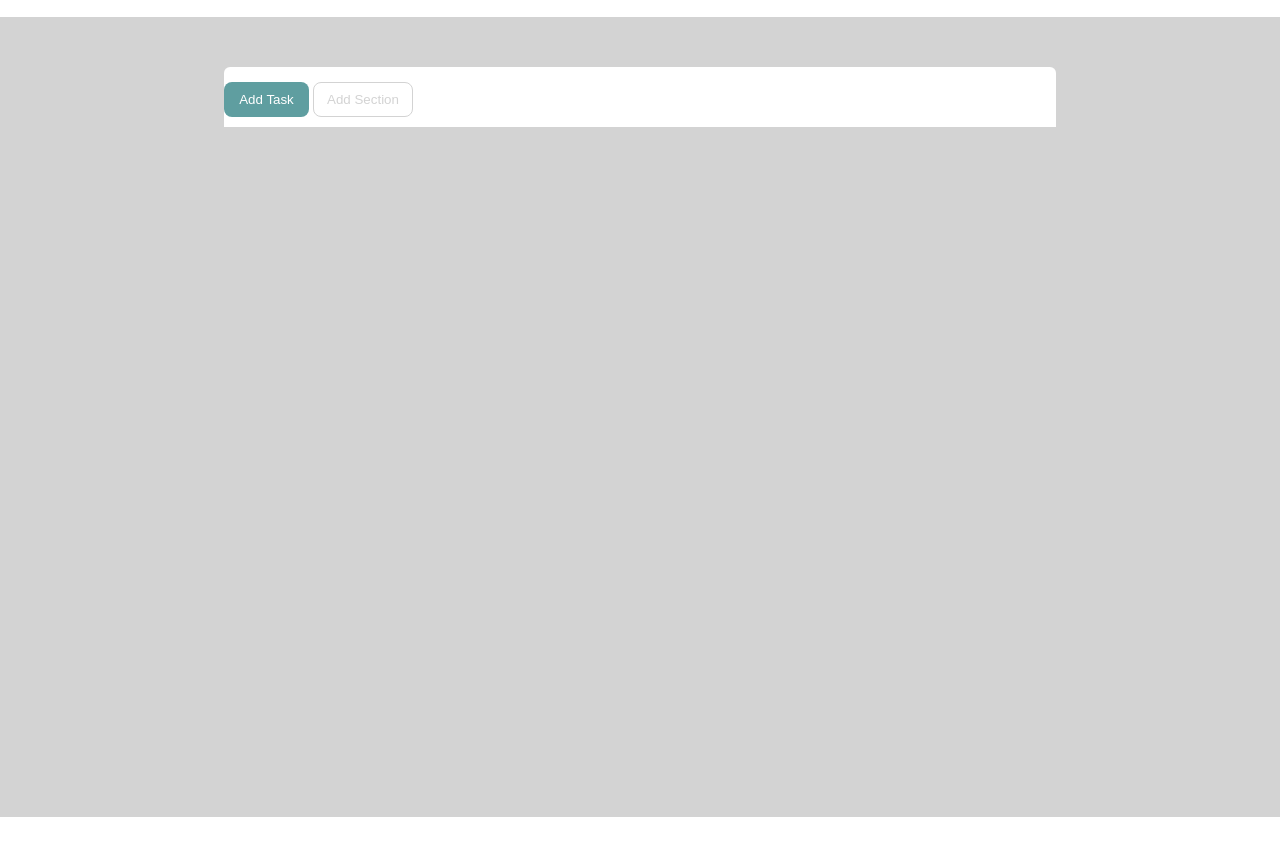
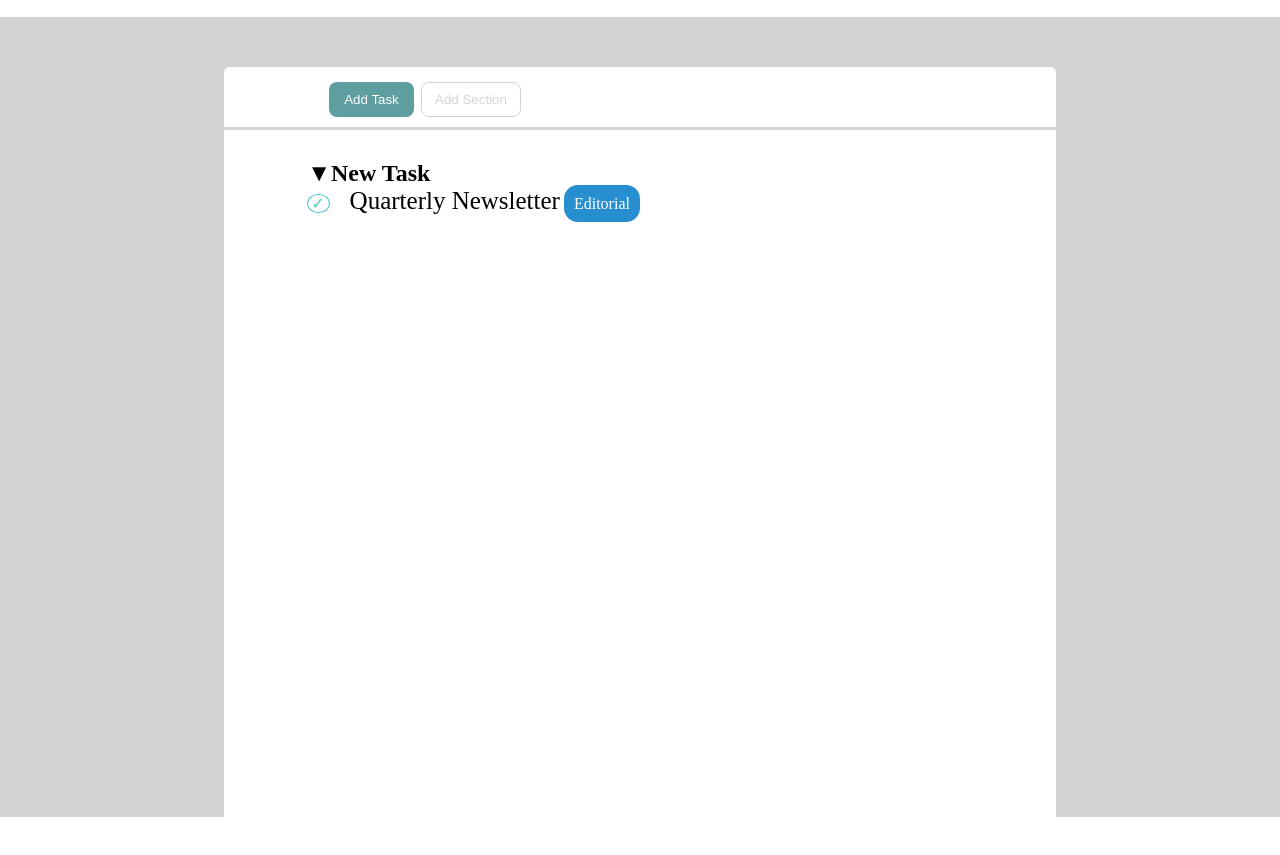
Before and after one commit to federicoverbicaro/html-css-toboolist, a plain HTML site: page assents/index.html in a window 1280 px wide. Shown: the part 83-938 px from the top of the page. Before the commit the page ends 900 px from the top, so only its background shows below. Drawn offline with Linux system fonts and the light colour scheme.

Commit message:
primo testo

```diff
--- a/assents/css/style.css
+++ b/assents/css/style.css
@@ -4,8 +4,8 @@
     box-sizing: border-box;
 }
 
-
-
+/* &#10005; questo e il codice per la x */
+/* &#10003;questoe il codice per la v */
 
 /* testata */
 
@@ -31,12 +31,14 @@ h1 {
 }
 
 /* corpo */
-main{
+main {
     width: 100%;
     height: 800px;
     background-color: lightgray;
 }
 
+
+/* primo contenitore  */
 .contenitore {
     width: 65%;
     height: 60px;
@@ -48,23 +50,82 @@ main{
 
 }
 
-input{
+input {
     width: 85px;
     height: 35px;
     padding: 9px;
-    border-radius:8px;
+    border-radius: 8px;
     border: none;
     margin-top: 15px;
 }
 
-#add-task{
+#add-task {
+    margin-left: 105px;
     background-color: cadetblue;
     color: white;
 }
 
-#add-section{
+#add-section {
+    margin-left: 3px;
     width: 100px;
     background-color: white;
     color: lightgray;
     border: 1px solid lightgray;
 }
+
+
+/* secondo contenitore  */
+
+.contenitore2 {
+    width: 65%;
+    height: 800px;
+    margin: 3px auto;
+    background-color: white;
+    transform: translateY(50px);
+}
+
+/* contenitore all'iterno del contenitore2  */
+
+.spazio {
+    margin: 0 auto;
+    width: 80%;
+    height: 800px;
+
+}
+
+h2 {
+    padding-top: 30px;
+}
+
+.spunta {
+    width: 20px;
+    height: 20px;
+    border-radius: 100%;
+    border: 1px solid rgb(76, 202, 202);
+    padding-left: 3px;
+    display: inline;
+}
+
+.freccia {
+    color: rgb(76, 202, 202);
+}
+
+p {
+    display: inline;
+    margin-left: 20px;
+    font-size: 25px;
+}
+
+.Together {
+    display: inline;
+    margin-top: 10px;
+}
+
+.targhet{
+    display: inline;
+    color: white;
+    border-radius: 14px;
+    display: inline;
+    padding: 10px;
+    background-color: rgba(37, 142, 208, 0.99);
+}
--- a/assents/index.html
+++ b/assents/index.html
@@ -1,25 +1,52 @@
 <!DOCTYPE html>
 <html lang="en">
+
 <head>
     <meta charset="UTF-8">
     <meta name="viewport" content="width=device-width, initial-scale=1.0">
     <link rel="stylesheet" href="./css/style.css">
     <title>html-css-toboolist</title>
 </head>
+
 <body>
+
+    <!-- testata  -->
     <header>
         <div class="testa-header">
-                <img src="./img/Logo.png" alt="Logo Boolean">
-                <h1>Toboolist</h1>
+            <img src="./img/Logo.png" alt="Logo Boolean">
+            <h1>Toboolist</h1>
         </div>
     </header>
 
+
+    <!-- corpo -->
     <main>
-
+        <!-- primo contenitore  -->
         <div class="contenitore">
             <input id="add-task" type="button" value="Add Task">
             <input id="add-section" type="button" value="Add Section">
         </div>
+
+        <!-- secondo contenitore  -->
+        <div class="contenitore2">
+
+            <!-- contenitore all'iterno del contenitore2  -->
+            <div class="spazio">
+                <h2><span>&#9660;</span>New Task </h2>
+
+                <div class="Together">
+                    <div class="spunta">
+                        <span class="freccia">&#10003;</span>
+                    </div>
+                    <p>Quarterly Newsletter</p>
+
+                    <div class="targhet">Editorial</div>
+                </div>
+            </div>
+
+        </div>
+
     </main>
 </body>
+
 </html>
```
